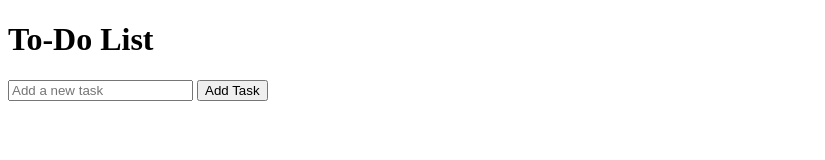
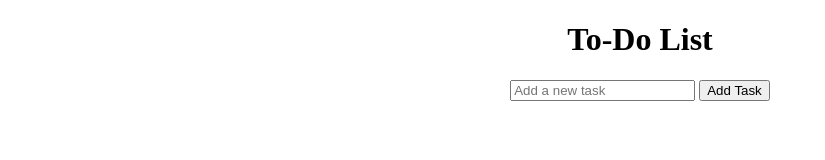
Before and after one commit to Vaibhav-1714/Codtech-Task-1-, a plain HTML site: page index.html in a window 1280 px wide. Shown: the whole page, without its empty margins (0-825 px from the left). Drawn offline with Linux system fonts and the light colour scheme.

Commit message:
Update index.html

```diff
--- a/index.html
+++ b/index.html
@@ -5,12 +5,16 @@
     <link rel="stylesheet" href="styles.css">
 </head>
 <body>
-    <div class="container">
+    <center>
+      <div class="container">
         <h1>To-Do List</h1>
         <input type="user task" id="Input" placeholder="Add a new task">
         <button onclick="addTask()">Add Task</button>
         <ul id="taskadded"></ul>
-    </div>
+	  </div>
+	</center>
+	<!--Below is the id created for display current time using javascript--!>
+	        <p id="currentTime"> </p>
     <script src="script.js"></script>
 </body>
 </html>
```
